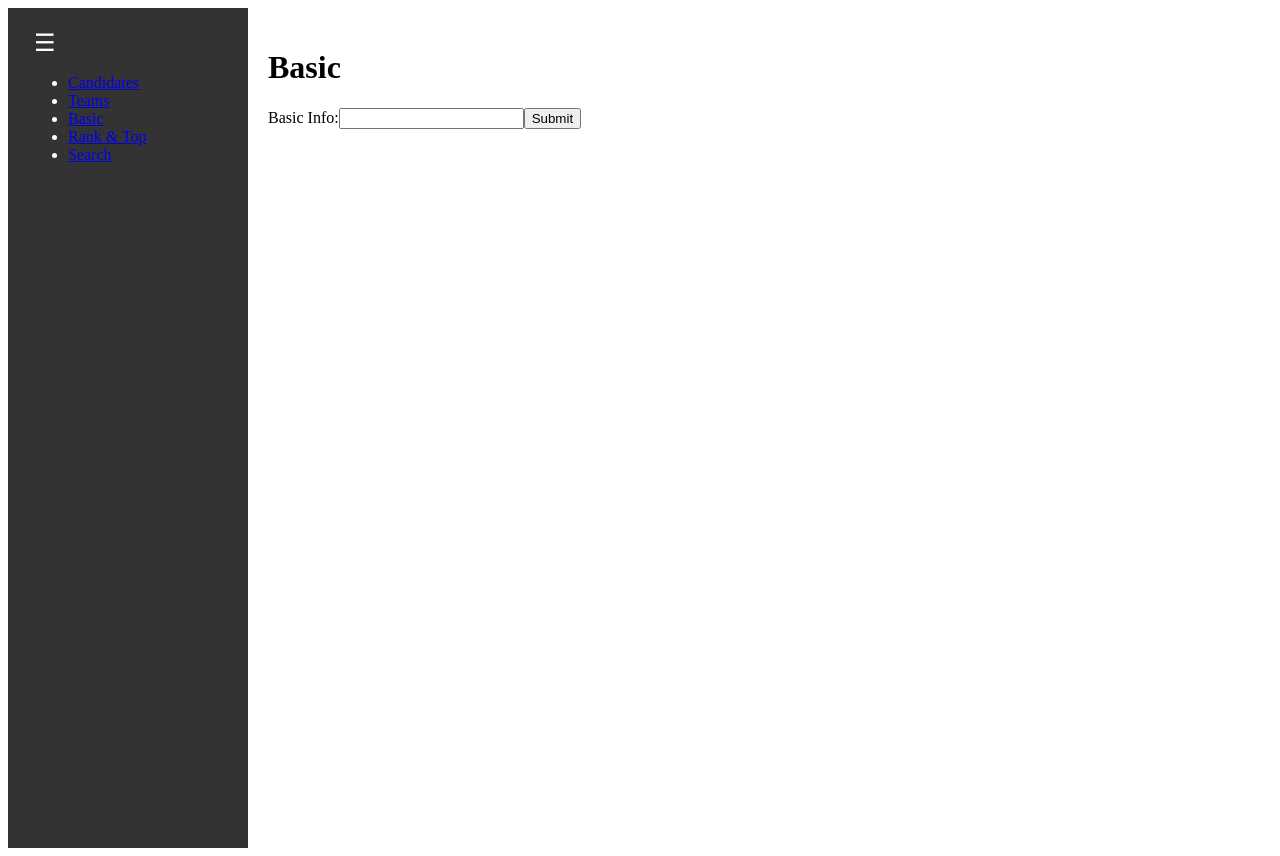
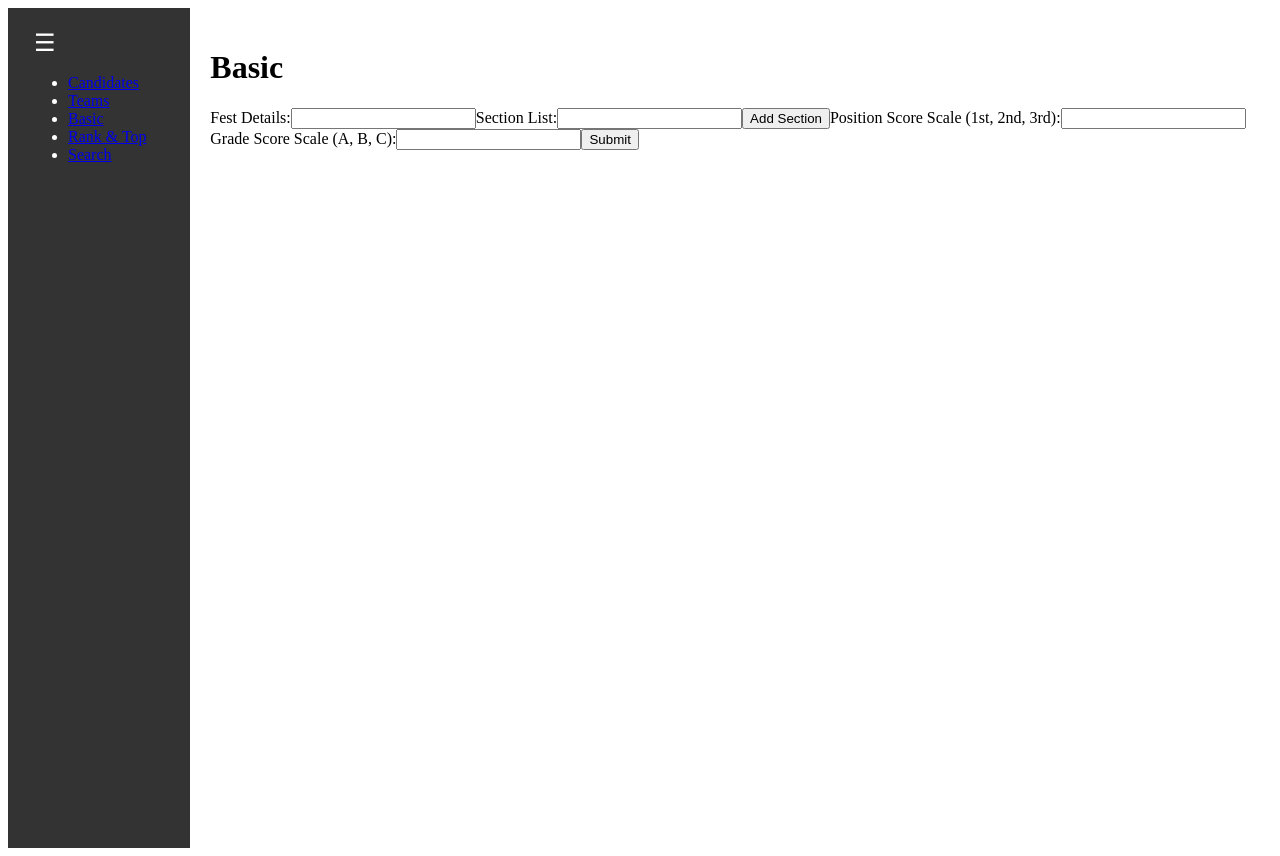
Before and after one commit to Javadamkd/art-fest-management, a Next.js app: page /basic in a window 1280 px wide. Built offline with nearby package versions, Linux system fonts and the light colour scheme.

Commit message:
Update basic.js

```diff
--- a/pages/basic.js
+++ b/pages/basic.js
@@ -6,12 +6,24 @@ export default function Basic() {
       <h1>Basic</h1>
       <form>
         <label>
-          Basic Info:
-          <input type="text" name="basicInfo" />
+          Fest Details:
+          <input type="text" name="festDetails" />
+        </label>
+        <label>
+          Section List:
+          <input type="text" name="sectionList" />
+          <button type="button">Add Section</button>
+        </label>
+        <label>
+          Position Score Scale (1st, 2nd, 3rd):
+          <input type="text" name="positionScoreScale" />
+        </label>
+        <label>
+          Grade Score Scale (A, B, C):
+          <input type="text" name="gradeScoreScale" />
         </label>
         <button type="submit">Submit</button>
       </form>
-      {/* Add more form fields and functionalities as needed */}
     </Layout>
   );
 }
```
